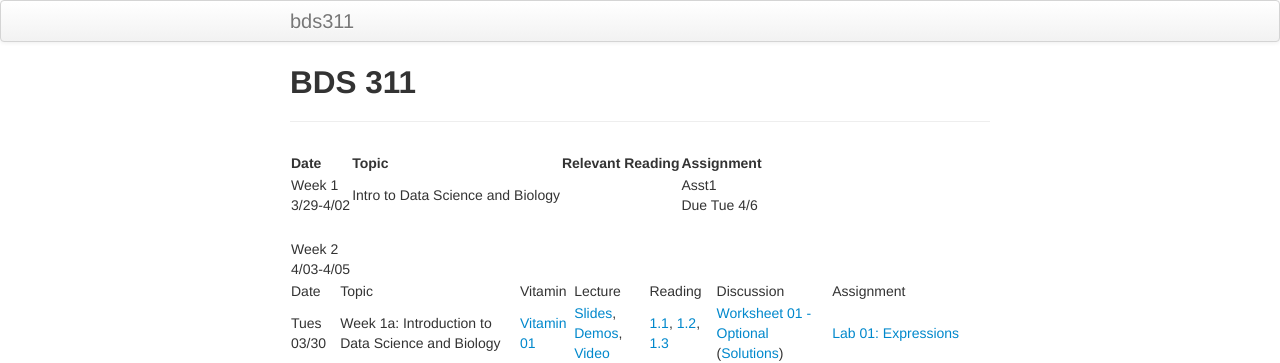
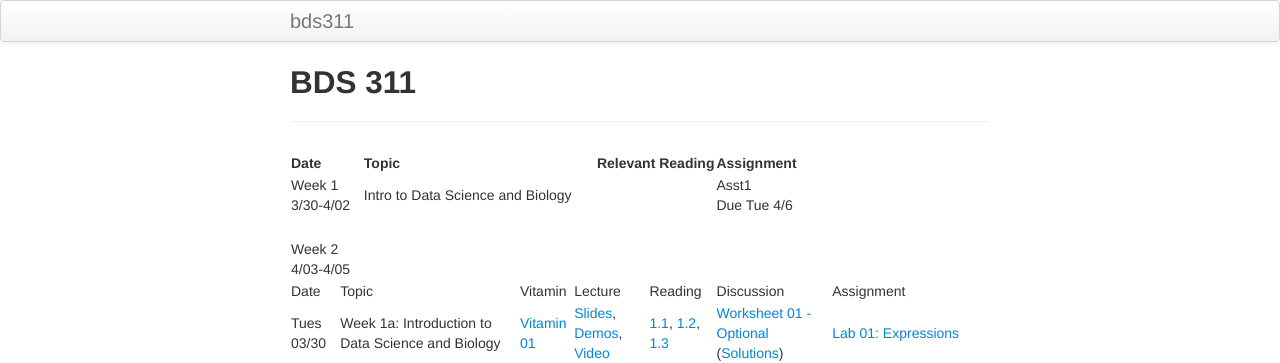
Before and after one commit to timothylwarren/bds311-sp21, a Jekyll site: the page built from index.md, in a window 1280 px wide. Shown: the top 363 px of the page. Built offline with Jekyll 4.4.1, drawn with Linux system fonts in a browser that asks for light colours.

Commit message:
Update index.md

```diff
--- a/index.md
+++ b/index.md
@@ -4,11 +4,11 @@ title: BDS 311
 ---
 
 
-|Date                                  | Topic                             |  Relevant Reading                     | Assignment               |
-|:-----------------------------        |:--------------------------------- |:------------------------------------ |:----------------------   |
-| Week 1 <br /> 3/29-4/02              | Intro to Data Science and Biology |                                      | Asst1 <br/> Due Tue 4/6  |
-|                                      |                                   |                                      |                          |
-| Week 2 <br /> 4/03-4/05              |                                   |                                      |                          |
+|Date                                  | Topic                             |  Relevant Reading                     | Assignment                                   |
+|:-----------------------------        |:--------------------------------- |:------------------------------------  |:----------------------                       |
+| Week 1 <br /> 3/30-4/02&nbsp; &nbsp; | Intro to Data Science and Biology &nbsp; &nbsp; &nbsp;|                   | Asst1 <br/> Due Tue 4/6 &nbsp; &nbsp; &nbsp; |
+|                                      |                                   |                                       |                                              |
+| Week 2 <br /> 4/03-4/05              |                                   |                                       |                                              |
 
 <table>
 <tr>
```
